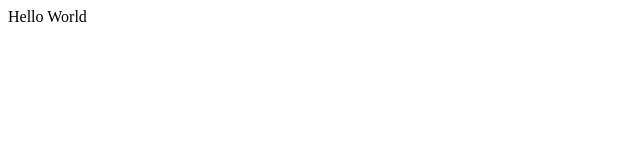
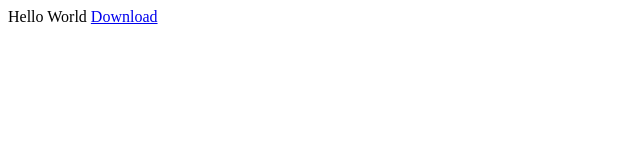
Before and after one commit to liangxh/liangxh.github.io, a plain HTML site: page index.html in a window 1280 px wide. Shown: the full height of the page, 0-640 px from the left. Drawn offline with Linux system fonts and the light colour scheme.

Commit message:
<feat> index.html

```diff
--- a/index.html
+++ b/index.html
@@ -1 +1,2 @@
 Hello World
+<a href='./hello.txt' _target="blank">Download</a>
```
